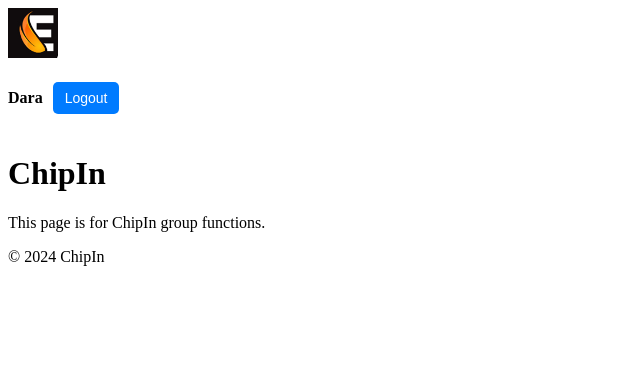
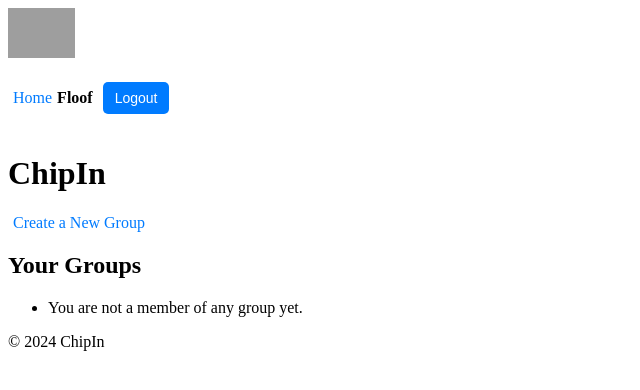
Before and after one commit to Nudara08/ssa_project, a Django app: page /chipin/ in a window 1280 px wide. Shown: the top 390 px of the page, without its empty margins (0-640 px from the left). Run offline with Django 5.2, Linux system fonts and the light colour scheme; a user stored in the database is signed in; data comes from the database, SQL or seed files in the repository; both versions use the stored data as it was after the commit; data that the repository does not hold is empty; grey boxes are pictures that could not be loaded.

Commit message:
Groups Created (W4)

```diff
--- /dev/null
+++ b/chipin/context_processors.py
@@ -0,0 +1,8 @@
+from users.models import Profile
+def user_profile(request):
+    if request.user.is_authenticated:
+        try:
+            return {'nickname': request.user.profile.nickname}
+        except Profile.DoesNotExist:
+            return {'nickname': request.user.username}  # Fallback to username if no profile exists
+    return {}
--- a/chipin/models.py
+++ b/chipin/models.py
@@ -3,8 +3,9 @@ from django.contrib.auth.models import User
 
 class Group(models.Model):
     name = models.CharField(max_length=100)
-    admin = models.ForeignKey(User, related_name='admin_groups', on_delete=models.CASCADE)
-    members = models.ManyToManyField(User, related_name='group_memberships', blank=True)
+    admin = models.ForeignKey(User, on_delete=models.CASCADE, related_name='admin_groups')
+    members = models.ManyToManyField(User, related_name='group_membership', blank=True)
+    invited_users = models.ManyToManyField(User, related_name='pending_invitations', blank=True)
 
     def __str__(self):
         return self.name
--- a/chipin/templates/chipin/base.html
+++ b/chipin/templates/chipin/base.html
@@ -8,11 +8,11 @@
 <body>
     <header>
         <div class="logo">
-            <img src="{% static 'C:\Users\nudar\ssa_project\chipin\static\logo_90.jpg' %}" alt="ChipIn Logo">
+            <img src="{% static 'chipin/logo_90.jpg' %}" alt="ChipIn Logo">
         </div>
         <div class="user-info">
             {% if request.user.is_authenticated %}
-                <span>{{ request.user.username }}</span>
+                <a href="{% url 'chipin:home' %}">Home</a> <span>{{ request.user.profile.nickname }}</span>
                 <form action="{% url 'users:logout' %}" method="post">
                     {% csrf_token %}
                     <button type="submit">Logout</button>
--- a/chipin/templates/chipin/group_detail.html
+++ b/chipin/templates/chipin/group_detail.html
@@ -3,11 +3,11 @@
 {% block title %}{{ group.name }}{% endblock %}
 {% block content %}
     <h1>{{ group.name }}</h1>
-    <p>Administrator: {{ group.admin.username }}</p>
+    <p>Administrator: {{ group.admin.profile.nickname }}</p>
     <p>Members:</p>
     <ul>
         {% for member in group.members.all %}
-        <li>{{ member.username }}</li>
+        <li>{{ member.profile.nickname }}</li>
         {% endfor %}
     </ul>
     <a href="{% url 'chipin:invite_users' group.id %}">Invite Users</a>
--- a/chipin/templates/chipin/home.html
+++ b/chipin/templates/chipin/home.html
@@ -1,8 +1,35 @@
 {% extends 'chipin/base.html' %}
 {% load static %}
 {% block title %}ChipIn{% endblock %}
-
 {% block content %}
-<h1>ChipIn</h1>
-<p>This page is for ChipIn group functions.</p>
+    <h1>ChipIn</h1>
+    {% if pending_invitations %}
+        <div class="invitation-notification">
+            <h2>You have pending group invitations:</h2>
+            <ul>
+                {% for group in pending_invitations %}
+                    <li>
+                        You have been invited to join <strong>{{ group.name }}</strong>.
+                        <a href="{% url 'chipin:accept_invite' group.id %}?user_id={{ request.user.id }}">Accept</a>
+                    </li>
+                {% endfor %}
+            </ul>
+        </div>
+    {% endif %}
+    <a href="{% url 'chipin:create_group' %}">Create a New Group</a>
+    <h2>Your Groups</h2>
+    <ul>
+        {% for group in user.group_memberships.all %}
+        <li>
+            <a href="{% url 'chipin:group_detail' group.id %}">{{ group.name }}</a>
+            {% if group.admin == request.user %}
+                <a href="{% url 'chipin:delete_group' group.id %}" onclick="return confirm('Are you sure you want to delete this group?');">
+                    Delete
+                </a>
+            {% endif %}
+        </li>
+        {% empty %}
+        <li>You are not a member of any group yet.</li>
+        {% endfor %}
+    </ul>
 {% endblock %}
--- a/chipin/urls.py
+++ b/chipin/urls.py
@@ -4,7 +4,8 @@ from . import views
 urlpatterns = [
    path("", views.home, name="home"),
    path('create_group/', views.create_group, name='create_group'),
-   path('group//', views.group_detail, name='group_detail'),
-   path('group//invite/', views.invite_users, name='invite_users'),
-   path('group//delete/', views.delete_group, name='delete_group'),
+   path('group/<int:group_id>/', views.group_detail, name='group_detail'),
+   path('group/<int:group_id>/invite/', views.invite_users, name='invite_users'),
+   path('group/<int:group_id>/delete/', views.delete_group, name='delete_group'),
+   path('accept-invite/<int:group_id>/', views.accept_invite, name='accept_invite'),
 ]
--- a/chipin/views.py
+++ b/chipin/views.py
@@ -10,8 +10,46 @@ from .forms import GroupCreationForm
 from .models import Group
 import urllib.parse
 
+@login_required
+def accept_invite(request, group_id):
+    group = get_object_or_404(Group, id=group_id)
+    user_id = request.GET.get('user_id')
+    if user_id:
+        invited_user = get_object_or_404(User, id=user_id)
+        if invited_user in group.members.all():
+            messages.info(request, f'{invited_user.profile.nickname} is already a member of the group "{group.name}".')
+        elif invited_user in group.invited_users.all():
+            group.members.add(invited_user)
+            group.invited_users.remove(invited_user)  # Remove from invited list
+            messages.success(request, f'{invited_user.profile.nickname} has successfully joined the group "{group.name}".')
+        else:
+            messages.error(request, "You are not invited to join this group.")
+    else:
+        messages.error(request, "Invalid invitation link.")
+    return redirect('chipin:group_detail', group_id=group.id)
+
+@login_required
+def invite_users(request, group_id):
+    group = get_object_or_404(Group, id=group_id)
+    users_not_in_group = User.objects.exclude(id__in=group.members.values_list('id', flat=True))
+    if request.method == 'POST':
+        user_id = request.POST.get('user_id')
+        invited_user = get_object_or_404(User, id=user_id)
+        if invited_user in group.invited_users.all():
+            messages.info(request, f'{invited_user.profile.nickname} has already been invited.')
+        else:
+            group.invited_users.add(invited_user)
+            messages.success(request, f'Invitation sent to {invited_user.profile.nickname}.')
+        return redirect('chipin:group_detail', group_id=group.id)
+    return render(request, 'chipin/invite_users.html', {
+        'group': group,
+        'users_not_in_group': users_not_in_group
+    })
+
+@login_required
 def home(request):
-    return render(request, "chipin/home.html")
+    pending_invitations = Group.objects.filter(invited_users__email=request.user.email)
+    return render(request, "chipin/home.html", {'pending_invitations': pending_invitations})
 
 @login_required
 def create_group(request):
@@ -39,14 +77,3 @@ def delete_group(request, group_id):
     else:
         messages.error(request, "You do not have permission to delete this group.")
     return redirect('chipin:home')
-
-@login_required
-def invite_users(request, group_id):
-    group = get_object_or_404(Group, id=group_id)
-    users_not_in_group = User.objects.exclude(id__in=group.members.values_list('id', flat=True))
-    if request.method == 'POST':
-        email = request.POST.get('email')
-        send_invitation_email(group, email, request)
-        messages.success(request, f'Invitation sent to {email}')
-        return redirect('chipin:group_detail', group_id=group.id)
-    return render(request, 'chipin/invite_users.html', {'group': group, 'users_not_in_group': users_not_in_group})
```
Also changed, not shown: chipin/templates/chipin/invite_users.html (added, +17 -0 lines), ssa_project/settings.py (+14 -2 lines), chipin/migrations/0002_group_invited_users_alter_group_members.py (added), db.sqlite3.
